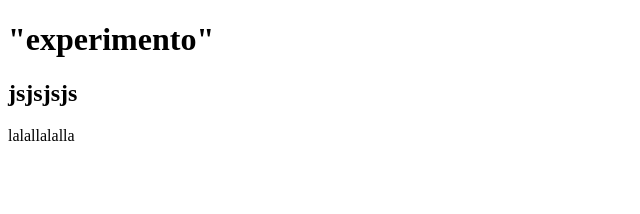
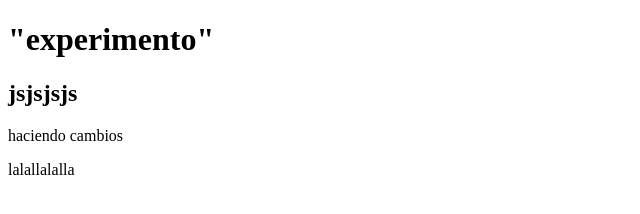
Before and after one commit to Richard-git77/curso, a plain HTML site: page index.html in a window 1280 px wide. Shown: the whole page, without its empty margins (0-640 px from the left). Drawn offline with Linux system fonts and the light colour scheme.

Commit message:
etiqueta p

```diff
--- a/index.html
+++ b/index.html
@@ -13,6 +13,9 @@
 jsjsjsjs
 
 </h2>
+<p>haciendo cambios
+
+</p>
 
 <footer>lalallalalla</footer>
 </body>
```
